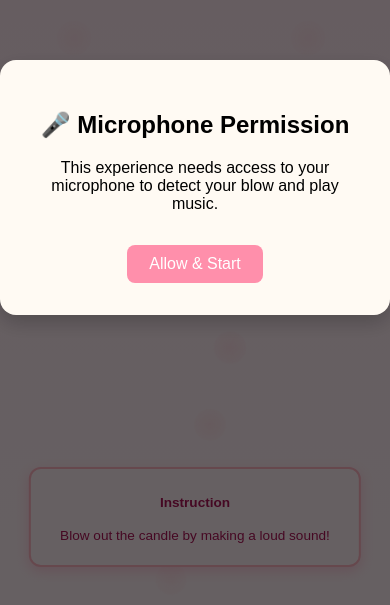
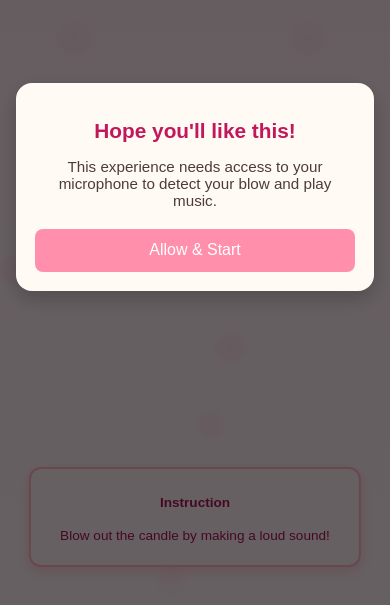
Before and after one commit to Blyn04/interactive-web, a React (Create React App) app: page / in a window 390 px wide. Shown: the part 235-840 px from the top of the page. Built offline with nearby package versions, Linux system fonts and the light colour scheme.

Commit message:
MODAL UI UPDATE

```diff
--- a/src/components/MicPermissionModal.js
+++ b/src/components/MicPermissionModal.js
@@ -1,11 +1,11 @@
 import React from 'react';
-import './styles/MicPermissionModal.css'; // add your own styling
+import './styles/MicPermissionModal.css';
 
 const MicPermissionModal = ({ onAllow }) => {
   return (
     <div className="mic-modal-overlay">
       <div className="mic-modal">
-        <h2>🎤 Microphone Permission</h2>
+        <h2>Hope you'll like this!</h2>
         <p>This experience needs access to your microphone to detect your blow and play music.</p>
         <button className="start-button" onClick={onAllow}>Allow & Start</button>
       </div>
--- a/src/components/styles/MicPermissionModal.css
+++ b/src/components/styles/MicPermissionModal.css
@@ -1,11 +1,12 @@
 .mic-modal-overlay {
   position: fixed;
   top: 0; left: 0; right: 0; bottom: 0;
-  background: rgba(0,0,0,0.6);
+  background: rgba(0, 0, 0, 0.6);
   display: flex;
   justify-content: center;
   align-items: center;
   z-index: 1000;
+  padding: 1rem;
 }
 
 .mic-modal {
@@ -13,17 +14,56 @@
   padding: 2rem;
   border-radius: 16px;
   max-width: 400px;
+  width: 100%;
+  box-sizing: border-box;
   text-align: center;
-  box-shadow: 0 8px 20px rgba(0,0,0,0.2);
+  box-shadow: 0 8px 20px rgba(0, 0, 0, 0.2);
+}
+
+.mic-modal h2 {
+  font-size: 1.6rem;
+  margin-bottom: 0.5rem;
+  color: #c2185b;
+}
+
+.mic-modal p {
+  font-size: 1rem;
+  color: #4e3b3b;
+  margin-bottom: 1.2rem;
 }
 
 .start-button {
   padding: 0.6rem 1.4rem;
   font-size: 1rem;
-  margin-top: 1rem;
   background: #ff8fab;
   color: white;
   border: none;
   border-radius: 8px;
   cursor: pointer;
+  transition: background 0.2s ease;
 }
+
+.start-button:hover {
+  background: #fb6f92;
+}
+
+/* ✅ Responsive tweaks */
+@media (max-width: 480px) {
+  .mic-modal {
+    padding: 1.2rem;
+  }
+
+  .mic-modal h2 {
+    font-size: 1.3rem;
+  }
+
+  .mic-modal p {
+    font-size: 0.95rem;
+  }
+
+  .start-button {
+    width: 100%;
+    font-size: 1rem;
+    padding: 0.8rem;
+  }
+}
```
